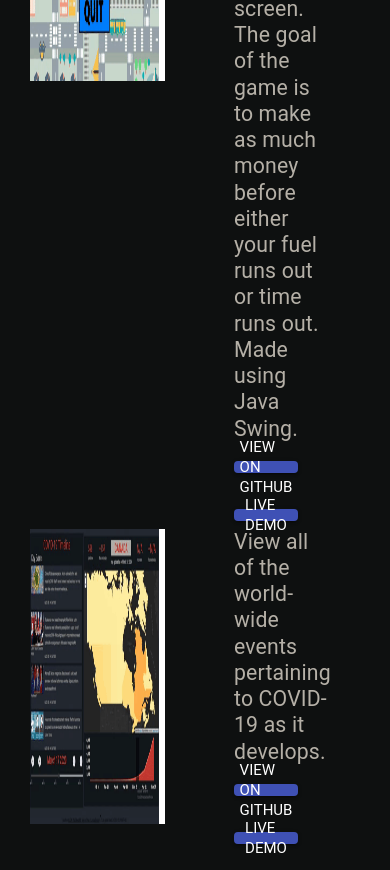
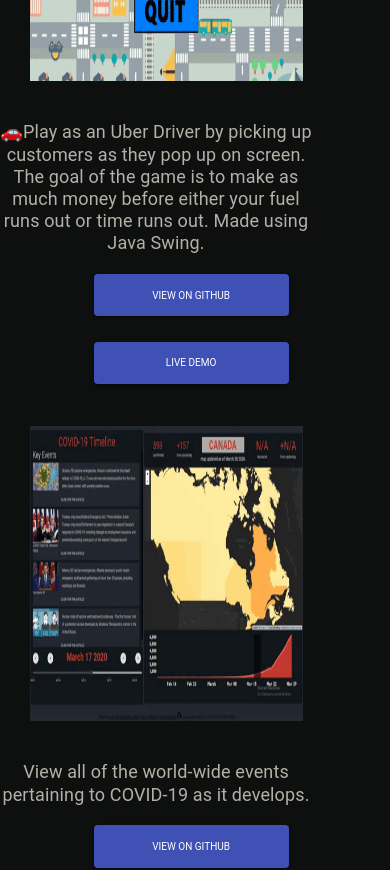
Before and after one commit to kthisisjosh/kthisisjosh.github.io, a React (Create React App) app: page / in a window 390 px wide. Shown: the part 1220-2090 px from the top of the page. Built offline with nearby package versions, Linux system fonts and the light colour scheme.

Commit message:
Fix responsiveness in portfolio section:

```diff
--- a/package.json
+++ b/package.json
@@ -5,9 +5,10 @@
   "private": true,
   "dependencies": {
     "@material-ui/core": "^4.9.8",
+    "ajv": "^6.8.1",
     "react": "^16.7.0",
     "react-dom": "^16.7.0",
-    "react-scripts": "2.1.1"
+    "react-scripts": "^3.4.1"
   },
   "scripts": {
     "predeploy": "npm run build",
--- a/public/css/media-queries.css
+++ b/public/css/media-queries.css
@@ -10,6 +10,7 @@
 /* screenwidth less than 1024px
 --------------------------------------------------------------------- */
 @media only screen and (max-width: 1024px) {
+
 
     /* header styles
    ------------------------------------------------------------------ */
@@ -25,6 +26,34 @@
 --------------------------------------------------------------------- */
 @media only screen and (max-width: 900px) {
 
+     #portfolio .project-caption {
+     text-align: left;
+     margin-left: 0 !important;
+     font-size: 18px;
+     width: 80vw !important;
+  }
+
+  .button-caption {
+     font-size: 15px !important;
+  }
+
+  .item-img {
+     width: 70vw !important;
+  }
+
+  .item-wrap {
+     width: 70vw !important;
+  }
+
+  .btn {
+     width: 45vw !important;
+     height: 5vh !important;
+     margin-left: 6vw !important;
+  }
+
+  .btn-container {
+     margin-bottom: 5vh;
+  }
     /* header styles
    ------------------------------------------------------------------ */
    header .banner { padding-bottom: 12px; }
@@ -96,6 +125,26 @@
 ---------------------------------------------------------------------- */
 
 @media only screen and (max-width: 767px) {
+
+  #portfolio .project-caption {
+     text-align: center;
+     font-size: 18px;
+     width: 80vw !important;
+  }
+
+  .button-caption {
+     font-size: 10px !important;
+  }
+
+  .btn {
+     width: 50vw !important;
+     height: 5vh !important;
+     margin-left: 24vw !important;
+  }
+
+  .btn-container {
+     margin-bottom: 5vh;
+  }
 
    /* mobile navigation
    -------------------------------------------------------------------- */
--- a/public/index.html
+++ b/public/index.html
@@ -4,7 +4,7 @@
 <head>
   <meta charset="utf-8">
   <link rel="shortcut icon" href="%PUBLIC_URL%/favicon.ico">
-  <meta name="viewport" content="width=device-width, initial-scale=1, shrink-to-fit=no">
+  <meta name="viewport" content="width=device-width, initial-scale=1">
   <meta name="theme-color" content="#000000">
   <!--
       manifest.json provides metadata used when your web app is added to the
--- a/src/components/Portfolio.js
+++ b/src/components/Portfolio.js
@@ -15,35 +15,37 @@ export default class Porfolio extends Component {
               return(
                 <React.Fragment>
                   <Grid container>
-                    <Grid item xs={6}>
-                      <div style={{height: "35vh", width: "35vw"}} className="columns portfolio-item">
+                    <Grid item md={6} xs={12}>
+                      <div style={{height: "35vh", width: "33.4vw"}} className="columns portfolio-item">
                   <div className="item-wrap">
-                    <a href="#modal-01">
-                      <img style={{height: "35vh", width: "33vw"}} src={`${item.imgurl}`} className="item-img"/>
+
+                      <img style={{height: "35vh"}} src={`${item.imgurl}`} className="item-img" alt="project"/>
                       <div className="overlay">
                         <div className="portfolio-item-meta">
                           <h5 style={{color: "white"}}>{item.name}</h5>
                           <p style={{color: "white"}}>{item.description}</p>
                         </div>
                       </div>
-                    </a>
+
 
                   </div>
                 </div>
                     </Grid>
 
-                    <Grid item xs={6}>
-                      <Typography style={{marginLeft:"10vw", width: "25vw", color: "#b5b0a7"}} variant="h4">{item.caption}</Typography>
-                      <Button style={{marginLeft:"10vw", marginTop: "5vw", width: "12.5vw", height: "3vw", marginBottom: "3vh"}} variant="contained" color="primary" href={item.github} target="_blank">
-                        <Typography variant="h5" style={{color: "white"}}>
-                          View on Github
-                        </Typography>
+                    <Grid item md={6} xs={12}>
+                      <Typography className="project-caption" style={{marginLeft:"10vw", width: "25vw", color: "#b5b0a7"}} variant="h4">{item.caption}</Typography>
+                        <div className="btn-container">
+                        <Button className="btn" style={{marginLeft:"10vw", marginTop: "5vw", width: "12.5vw", height: "3vw", marginBottom: "3vh"}} variant="contained" color="primary" href={item.github} target="_blank">
+                          <Typography className="button-caption" variant="h5" style={{color: "white"}}>
+                            View on Github
+                          </Typography>
+                        </Button>
+                        <Button className="btn" style={{marginLeft:"10vw", width: "12.5vw", height: "3vw"}} variant="contained" color="primary" href={item.demo} target="_blank">
+                          <Typography className="button-caption" variant="h5" style={{color: "white"}}>
+                            Live Demo
+                          </Typography>
                       </Button>
-                      <Button style={{marginLeft:"10vw", width: "12.5vw", height: "3vw"}} variant="contained" color="primary" href={item.demo} target="_blank">
-                        <Typography variant="h5" style={{color: "white"}}>
-                          Live Demo
-                        </Typography>
-                      </Button>
+                      </div>
                     </Grid>
                   </Grid>
                 </React.Fragment>
```
Also changed, not shown: src/App.css (line endings or trailing spaces), 24 other files (tests, documents, lock files or other folders).
